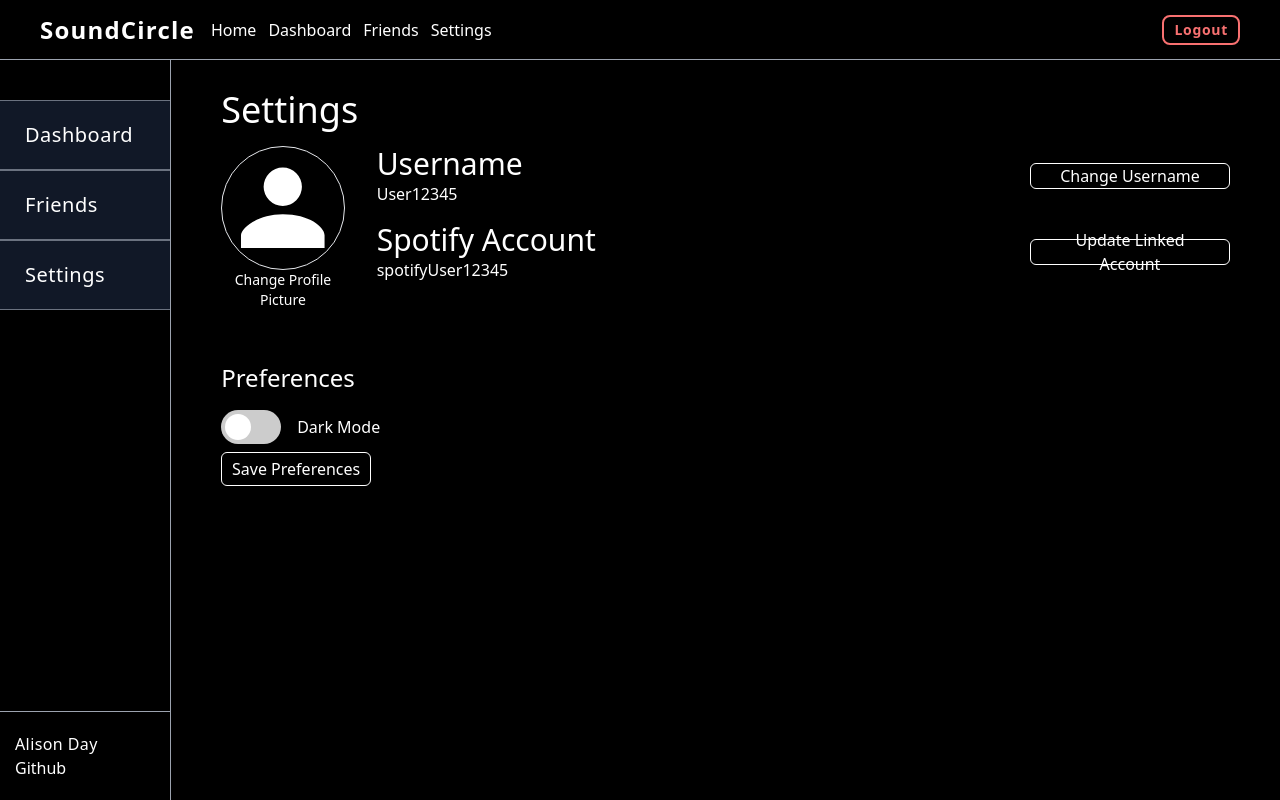
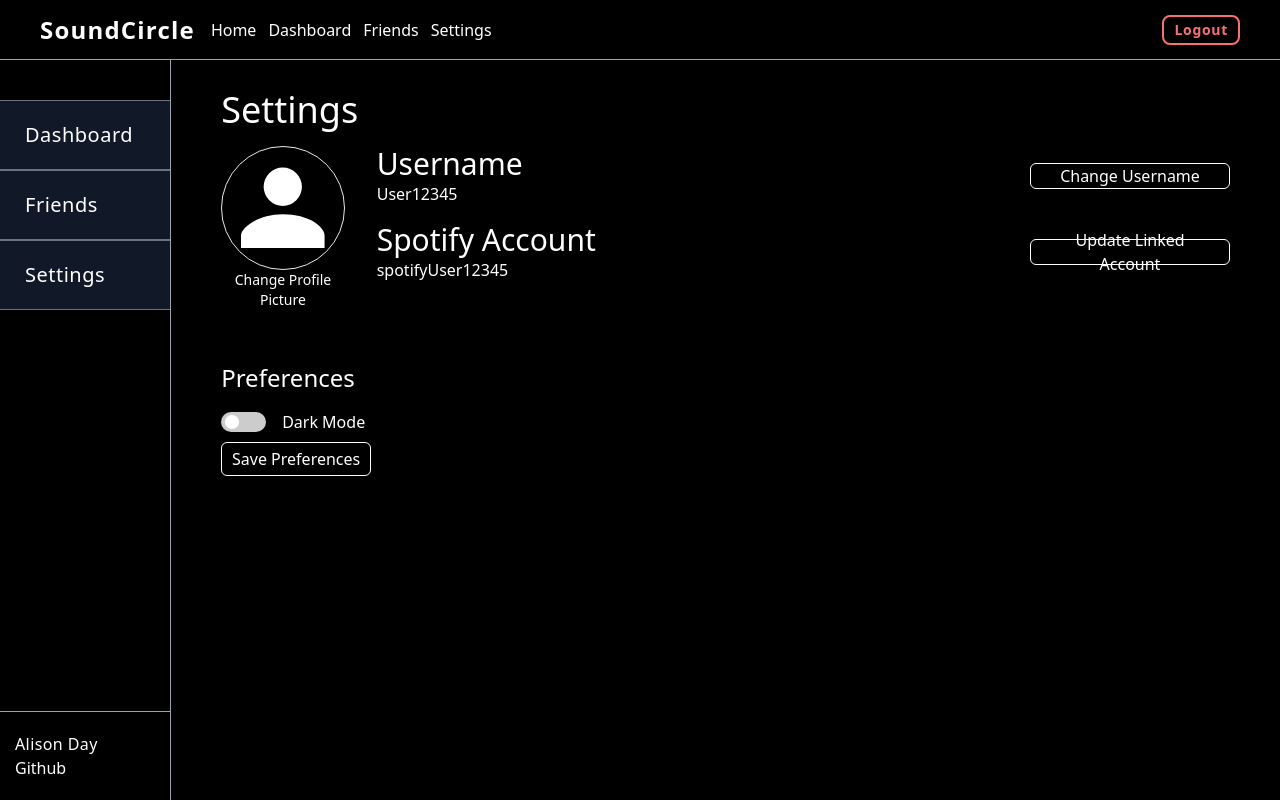
Before and after one commit to aday2418/startup, a Next.js app: page /dashboard/settings in a window 1280 px wide. Built offline with nearby package versions, Linux system fonts and the light colour scheme.

Commit message:
Made slider smaller

```diff
--- a/src/app/globals.css
+++ b/src/app/globals.css
@@ -18,8 +18,8 @@
 .switch {
     position: relative;
     display: inline-block;
-    width: 60px;
-    height: 34px;
+    width: 45px;
+    height: 20px;
   }
 
   /* Hide default HTML checkbox */
@@ -45,10 +45,10 @@
   .slider:before {
     position: absolute;
     content: "";
-    height: 26px;
-    width: 26px;
+    height: 14px;
+    width: 14px;
     left: 4px;
-    bottom: 4px;
+    bottom: 3px;
     background-color: white;
     -webkit-transition: .4s;
     transition: .4s;
@@ -63,9 +63,9 @@
   }
 
   input:checked + .slider:before {
-    -webkit-transform: translateX(26px);
-    -ms-transform: translateX(26px);
-    transform: translateX(26px);
+    -webkit-transform: translateX(23px);
+    -ms-transform: translateX(23px);
+    transform: translateX(23px);
   }
 
   /* Rounded sliders */
```
Also changed, not shown: src/app/dashboard/settings/page.jsx (+4 -4 lines).
